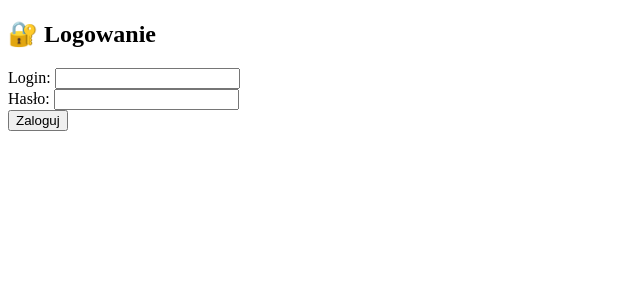
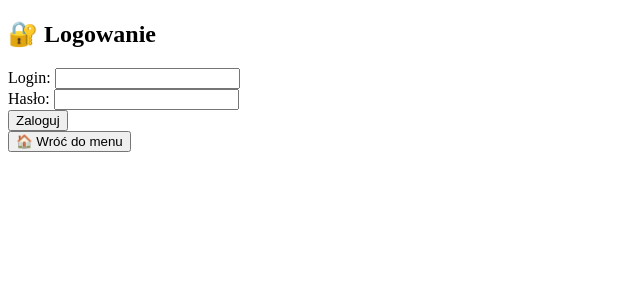
Before and after one commit to HIZILL/Praktyki_2025, an Angular app: page /login in a window 1280 px wide. Shown: the top 300 px of the page, without its empty margins (0-640 px from the left). Built offline with nearby package versions, Linux system fonts and the light colour scheme.

Commit message:
Poprawione błędy przekierowania

```diff
--- a/src/app/login/login.component.html
+++ b/src/app/login/login.component.html
@@ -5,3 +5,4 @@
   <button type="submit">Zaloguj</button>
   <p *ngIf="error" style="color:red">{{ error }}</p>
 </form>
+<button (click)="przejdzDoMenu()">🏠 Wróć do menu</button>
--- a/src/app/login/login.component.ts
+++ b/src/app/login/login.component.ts
@@ -26,4 +26,8 @@ export class LoginComponent {
       this.error = 'Nieprawidłowa nazwa użytkownika lub hasło.';
     }
   }
+
+  przejdzDoMenu() {
+    this.router.navigate(['/']);
+  }
 }
--- a/src/app/register/register.component.html
+++ b/src/app/register/register.component.html
@@ -5,3 +5,4 @@
   <button type="submit">Zarejestruj</button>
   <p *ngIf="message">{{ message }}</p>
 </form>
+<button (click)="przejdzDoMenu()">🏠 Wróć do menu</button>
--- a/src/app/register/register.component.ts
+++ b/src/app/register/register.component.ts
@@ -25,4 +25,8 @@ export class RegisterComponent {
       this.router.navigate(['/login']);
     }
   }
+
+  przejdzDoMenu() {
+    this.router.navigate(['/']);
+  }
 }
--- a/src/app/settings/settings.component.html
+++ b/src/app/settings/settings.component.html
@@ -5,7 +5,7 @@
     ⏱️ Czas na odpowiedź (sekundy):
     <input type="number" [(ngModel)]="czasNaOdpowiedz" min="1" />
   </label>
-  <p *NgIf="czasNaOdpowiedz <= 0" style="color: red;">
+  <p *ngIf="czasNaOdpowiedz <= 0" style="color: red;">
     Czas musi być większy niż 0 sekund.
   </p>
 
@@ -15,7 +15,7 @@
     ❌ Maksymalna liczba błędów:
     <input type="number" [(ngModel)]="maksBledy" min="0" />
   </label>
-  <p *NgIf="maksBledy < 1" style="color: red;">
+  <p *ngIf="maksBledy < 1" style="color: red;">
     Liczba błędów nie może być mniejsza bądź równa 0.
   </p>
 
--- a/src/app/settings/settings.component.ts
+++ b/src/app/settings/settings.component.ts
@@ -1,4 +1,5 @@
 import { Component } from '@angular/core';
+import { CommonModule } from '@angular/common';
 import { FormsModule } from '@angular/forms';
 import { GameSettingsService } from '../game-settings.service';
 import { RouterModule, Router } from '@angular/router';
@@ -6,7 +7,7 @@ import { RouterModule, Router } from '@angular/router';
 @Component({
   selector: 'app-settings',
   standalone: true,
-  imports: [FormsModule, RouterModule],
+  imports: [FormsModule, RouterModule, CommonModule],
   templateUrl: './settings.component.html',
   styleUrls: ['./settings.component.scss']
 })
```
